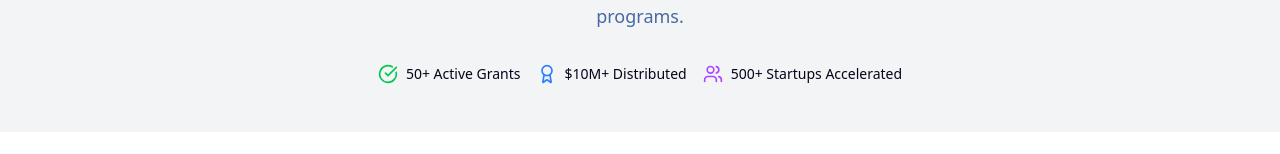
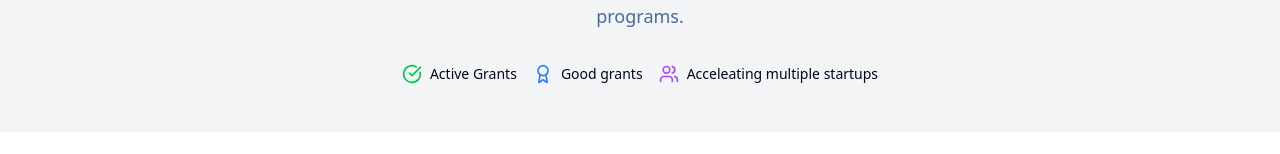
Before and after one commit to Ashutosh-pw-ioi/pw_ioi.club, a Next.js app: page /startup_grants in a window 1280 px wide. Shown: the part 202-356 px from the top of the page. Built offline with nearby package versions, Linux system fonts and the light colour scheme.

Commit message:
external_scholarship, startup_grants  Pages Added

```diff
--- a/src/app/external_scholarship/page.tsx
+++ b/src/app/external_scholarship/page.tsx
@@ -112,7 +112,7 @@ const ScholarshipPage = () => {
               </div>
               <div className="flex items-center gap-2 text-sm">
                 <Users className="w-5 h-5 text-purple-500" />
-                <span>50,000+ Students Helped</span>
+                <span>Helping students financially</span>
               </div>
             </div>
           </div>
--- a/src/app/startup_grants/page.tsx
+++ b/src/app/startup_grants/page.tsx
@@ -156,15 +156,15 @@ const StartupGrantsPage = () => {
             <div className="flex flex-col sm:flex-row gap-4 justify-center items-center">
               <div className="flex items-center gap-2 text-sm">
                 <CheckCircle className="w-5 h-5 text-green-500" />
-                <span>50+ Active Grants</span>
+                <span>Active Grants</span>
               </div>
               <div className="flex items-center gap-2 text-sm">
                 <Award className="w-5 h-5 text-blue-500" />
-                <span>$10M+ Distributed</span>
+                <span>Good grants</span>
               </div>
               <div className="flex items-center gap-2 text-sm">
                 <Users className="w-5 h-5 text-purple-500" />
-                <span>500+ Startups Accelerated</span>
+                <span>Acceleating multiple startups</span>
               </div>
             </div>
           </div>
```
